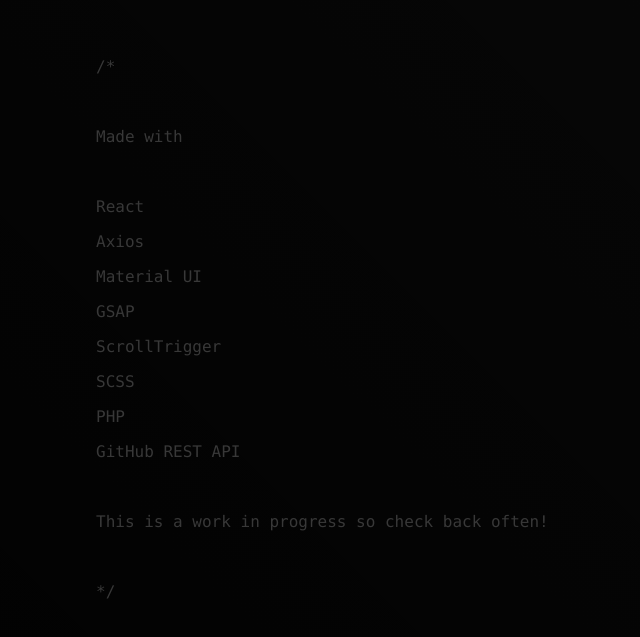
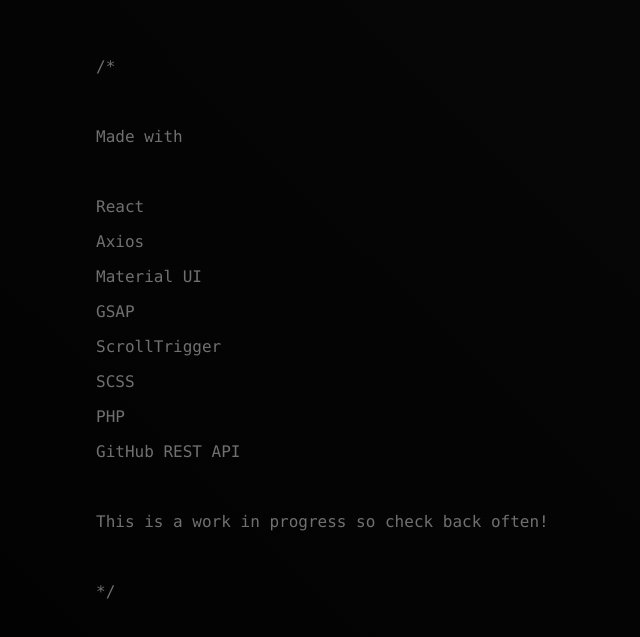
Before and after one commit to barksploit/portfolio-react, a React (Create React App) app: page / in a window 1280 px wide. Shown: the part 4771-5408 px from the top of the page, without its empty margins (144-784 px from the left). Built offline with nearby package versions, Linux system fonts and the light colour scheme; no server answers.

Commit message:
Changed credits component content color

```diff
--- a/src/styles/credits.scss
+++ b/src/styles/credits.scss
@@ -14,7 +14,7 @@
     }
 
     .credits-comment {
-        color: #383838;
+        color: #707070;
         font-size: 1em;
         font-family: $codefont;
     }
```
